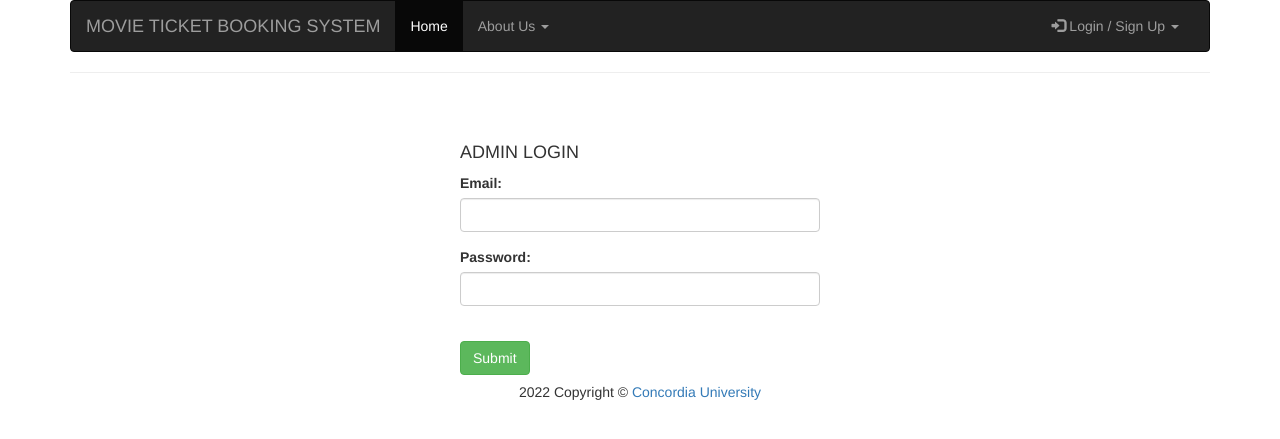
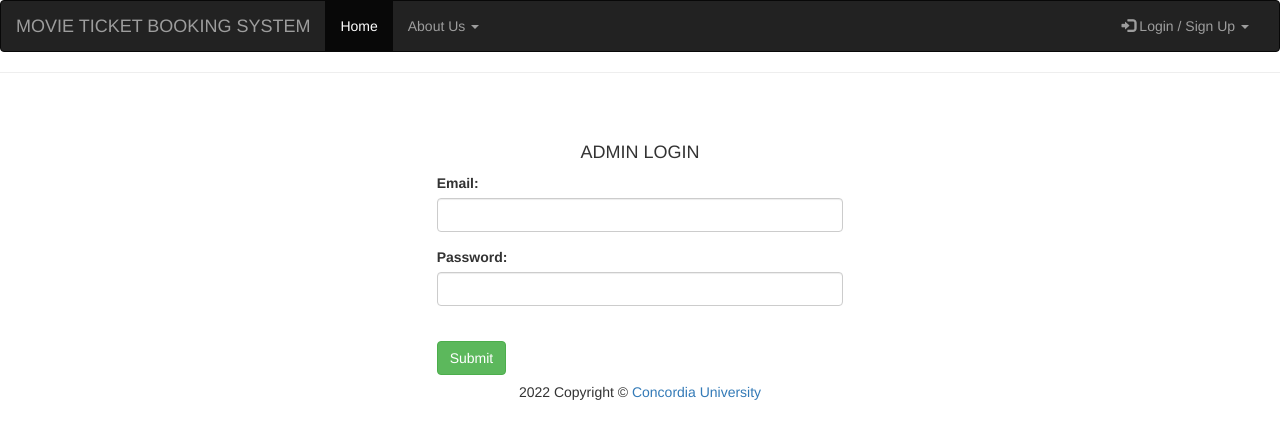
Before and after one commit to wasayy97/SE-DEPLOY, a Flask app: page /admin_login in a window 1280 px wide. Shown: the top 439 px of the page. Run offline with Flask 2, Linux system fonts and the light colour scheme; some libraries are stand-ins or nearby versions.

Commit message:
modified admin functionality

```diff
--- a/templates/admin_login.html
+++ b/templates/admin_login.html
@@ -8,8 +8,6 @@
       <link rel="stylesheet" href="style.css">
    </head>
    <body>
-      <div class="container">
-         <div>
       <nav class="navbar navbar-inverse ">
          <div class="container-fluid">
             <div class="row">
@@ -43,14 +41,13 @@
             </div>
          </div>
       </nav>
-         </div>
       <hr>
       <br><br>
       <div class="row">
          <div class="col-sm-4">
          </div>
          <div class="col-sm-4">
-               <h4>ADMIN LOGIN</h4>
+            <h4 class="text-dark text-center">ADMIN LOGIN</h4>
             <form action="/admin_loginInfo" method="POST">
                <div class="form-group">
                   <label for="pwd">Email:</label>
@@ -65,7 +62,6 @@
             </form>
          </div>
       </div>
-      </div>
       <footer id="sticky-footer" class="flex-shrink-0 py-4 bg-dark text-white-50">
          <div class="container text-center">
             <h5>2022 Copyright &copy; <a href="https://www.concordia.ca/">Concordia University</a></h5>
--- a/templates/login.html
+++ b/templates/login.html
@@ -47,7 +47,7 @@
             <div class="col-sm-4">
             </div>
             <div class="col-sm-4">
-               <h4>LOGIN</h4>
+               <h4 class="text-dark text-center">LOGIN</h4>
                <form action="/loginInfo" method="POST">
                   <div class="form-group">
                      <label for="pwd">Email:</label>
```
Lines whose indentation alone changed are shown as unchanged.
